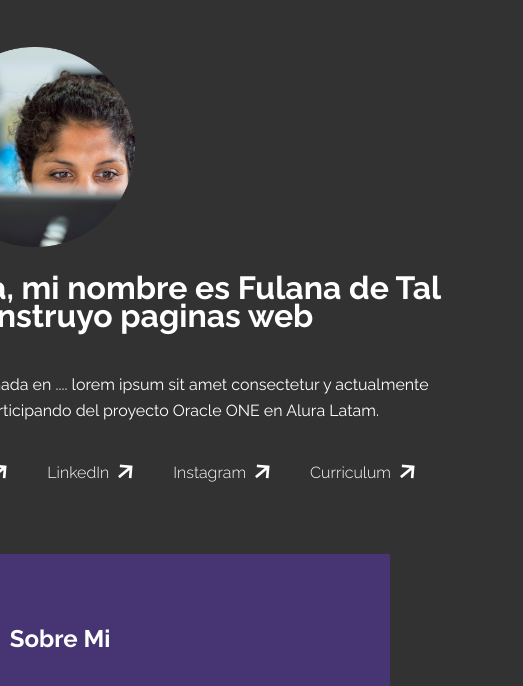
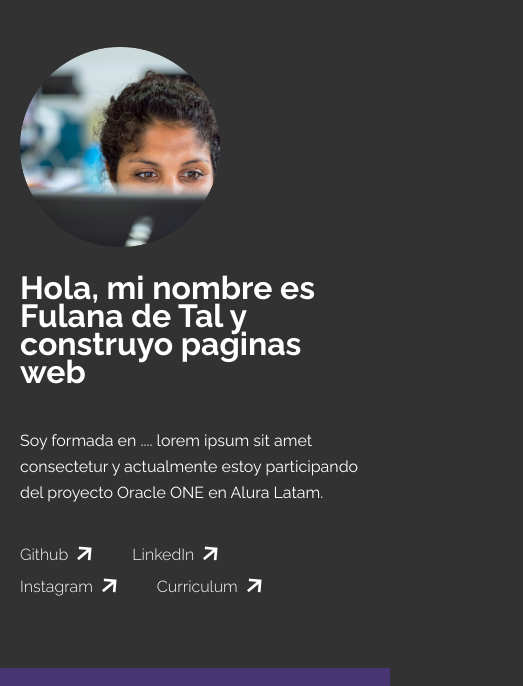
Before and after one commit to MrForii/Challenge-Portfolio-Oracle, a plain HTML site: page index.html in a window 390 px wide. Shown: the part 95-781 px from the top of the page, 523 px wide, since content can reach past the window. Drawn offline with nearby package versions, Linux system fonts and the light colour scheme.

Commit message:
Correccion de errores en estilos

```diff
--- a/assets/css/style.css
+++ b/assets/css/style.css
@@ -51,7 +51,7 @@
 
     --item-2-width-lg: 368px;
     --item-2-width-md: 224px;
-    --item-2-width-sm: 600px;
+    --item-2-width-sm: 400px;
 
     --item-2-title-font-size-lg: 22px;
     --item-2-title-font-size-md: 20px;
@@ -88,6 +88,7 @@ body {
     display: flex;
     flex-direction: column;
     align-items: center;
+    justify-content: center;
 }
 
 section {
@@ -140,9 +141,11 @@ section {
 /* --------------- Estilos Titulo --------------- */
 
 .title-container {
+    width: 100vw;
     margin: 100px 0;
     display: grid;
     grid-template-columns: 3fr 1fr;
+    align-content: center;
 }
 
 .title-container .title-text {
@@ -150,6 +153,8 @@ section {
     flex-direction: column;
     align-items: start;
     justify-content: center;
+    width: 90vw;
+    padding: 0 20px;
 }
 
 .title-container .title-text h1 {
@@ -168,6 +173,7 @@ section {
 
 .title-container .title-text .title-items {
     display: flex;
+    flex-wrap: wrap;
     list-style: none;
     padding: 0;
 }
@@ -202,7 +208,7 @@ section {
     display: flex;
     align-items: center;
     justify-content: center;
-
+    padding: 0 20px;
 }
 
 .title-container .title-img img {
@@ -213,7 +219,6 @@ section {
 
 /* --------------- Estilos AboutMe --------------- */
 .container {
-
     background-color: var(--bg-color-2);
     width: 100vw;
     padding: 50px 0;
@@ -643,7 +648,9 @@ outline: none;
 
 @media (max-width: 768px) {
     body {
-        width: min(90vw, 768px);
+        width: 100%;
+        margin: 0;
+        padding: 0;
     }
 
     /* Header */
@@ -688,7 +695,7 @@ outline: none;
 
     /* About Me */
 
-    container {
+    .container {
         padding: 25px 0;
     }
 
@@ -725,14 +732,15 @@ outline: none;
     /* Formacion */
 
     .content-container .items-container.edu .logo-cont {
-        width: var(--item-2-width-sm);
+        width: 80vw;
         height: var(--item-2-height-sm);
         padding: 28px;
     }
 
     .content-container .items-container.edu {
-        align-items: center;
+        align-items: flex-start;
         justify-content: center;
+        flex-direction: column;
     }
 
     .content-container .items-container.edu .item-2 h4 {
@@ -767,11 +775,6 @@ outline: none;
         max-width: var(--item-3-width-sm);
     }
 
-    /* .content-container .items-container .item-description {
-        align-items: flex-start;
-        justify-content: flex-start;
-    } */
-
     .content-container .items-container .item-3 h4 {
         font-size: var(--item-3-h4-font-size-sm);
         font-weight: 700;
--- a/index.html
+++ b/index.html
@@ -160,7 +160,7 @@
 
     <section>
         <div class="container">
-            <div class="content-container">
+            <div class="content-container edu">
                 <div class="title">
                     <h1>Formacion Academica</h1>
                 </div>
```
